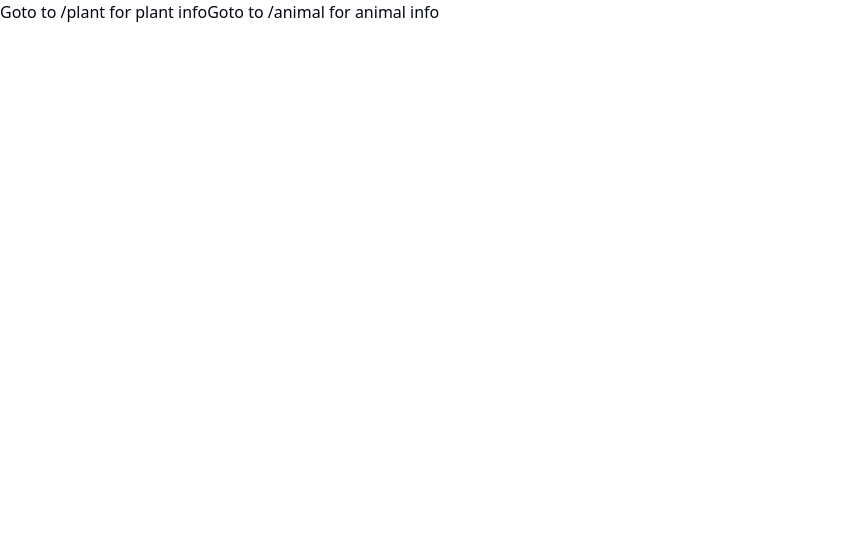
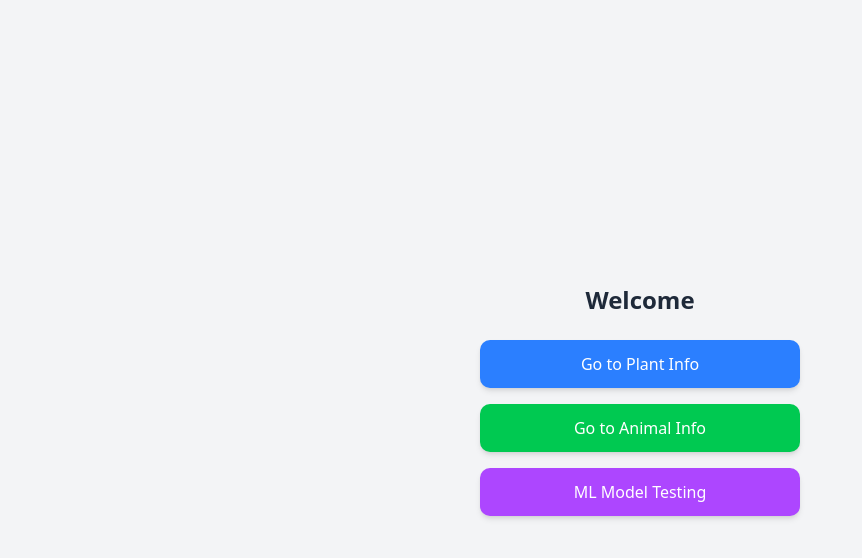
Before and after one commit to rohitjg13/cropsAI, a Next.js app in the folder frontend/: page / in a window 1280 px wide. Shown: the top 558 px of the page, without its empty margins (0-862 px from the left). Built offline with nearby package versions, Linux system fonts and the light colour scheme.

Commit message:
ui change ?

```diff
--- a/frontend/app/ml-local/model.tsx
+++ b/frontend/app/ml-local/model.tsx
@@ -50,13 +50,24 @@ const TransactionExtractor = () => {
     }
 
     return (
-        <div>
-            <textarea onChange={(e) => analyzeText(e.target.value)} placeholder="Paste SMS here..."></textarea>
+        <div className="mt-8 w-full max-w-md p-4 bg-white rounded-lg shadow-md">
+            <textarea
+                onChange={(e) => analyzeText(e.target.value)}
+                placeholder="Paste SMS here..."
+                className="w-full h-32 p-2 border rounded-lg focus:outline-none focus:ring-2 focus:ring-blue-500"
+            ></textarea>
+            {response.length <= 0 && (
+                <div className="mt-4 flex justify-center">
+                    <div className="w-6 h-6 border-4 border-blue-500 border-t-transparent rounded-full animate-spin"></div>
+                </div>
+            )}
             {response.length > 0 && (
-                <ul>
-                {response.map((item, index) => (
-                    <li key={index}><strong>{item.question}</strong>: {item.answer}</li>
-                ))}
+                <ul className="mt-4 space-y-2">
+                    {response.map((item, index) => (
+                        <li key={index} className="p-2 bg-gray-100 rounded-lg">
+                            <strong className="text-blue-600">{item.question}</strong>: {item.answer}
+                        </li>
+                    ))}
                 </ul>
             )}
         </div>
--- a/frontend/app/page.tsx
+++ b/frontend/app/page.tsx
@@ -1,13 +1,32 @@
-'use client'
+'use client';
 
 import { useRouter } from "next/navigation";
 
 export default function Home() {
     const router = useRouter();
     return (
-        <div>
-            <button onClick={() => router.push("/plant")}>Goto to /plant for plant info</button>
-            <button onClick={() => router.push("/plant")}>Goto to /animal for animal info</button>
+        <div className="flex flex-col items-center justify-center min-h-screen bg-gray-100 p-4">
+            <h1 className="text-2xl font-bold mb-6 text-gray-800">Welcome</h1>
+            <div className="space-y-4 w-full max-w-xs">
+                <button
+                    className="w-full py-3 px-5 bg-blue-500 text-white rounded-lg shadow-md hover:bg-blue-600 transition"
+                    onClick={() => router.push("/plant")}
+                >
+                    Go to Plant Info
+                </button>
+                <button
+                    className="w-full py-3 px-5 bg-green-500 text-white rounded-lg shadow-md hover:bg-green-600 transition"
+                    onClick={() => router.push("/animal")}
+                >
+                    Go to Animal Info
+                </button>
+                <button
+                    className="w-full py-3 px-5 bg-purple-500 text-white rounded-lg shadow-md hover:bg-purple-600 transition"
+                    onClick={() => router.push("/ml-local")}
+                >
+                    ML Model Testing
+                </button>
+            </div>
         </div>
     );
 }
```
